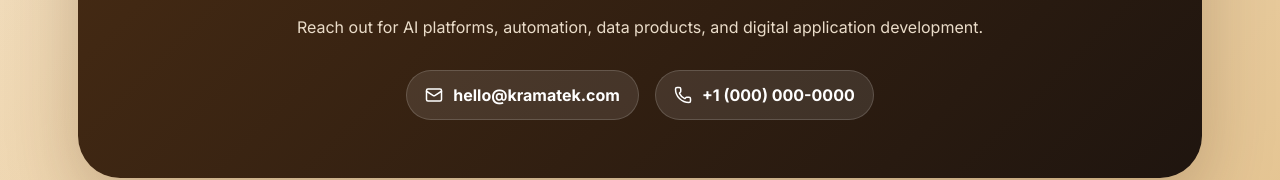
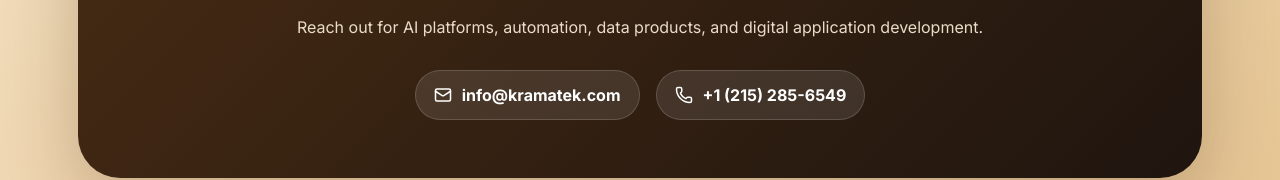
Before and after one commit to kramatecksolutions-create/website2, a React (Vite) app: page / in a window 1280 px wide. Shown: the part 2068-2248 px from the top of the page. Built offline with nearby package versions, Linux system fonts and the light colour scheme.

Commit message:
Add files via upload

```diff
--- a/src/App.jsx
+++ b/src/App.jsx
@@ -43,7 +43,7 @@
           <img src="/assets/krama-favicon-black.png" alt="KramaTek icon" />
           <h2>Let’s build something intelligent.</h2>
           <p>Reach out for AI platforms, automation, data products, and digital application development.</p>
-          <div className="contactLinks"><a href="mailto:hello@kramatek.com"><Mail size={18}/> hello@kramatek.com</a><a href="tel:+10000000000"><Phone size={18}/> +1 (000) 000-0000</a></div>
+          <div className="contactLinks"><a href="mailto:info@kramatek.com"><Mail size={18}/> info@kramatek.com</a><a href="tel:+12152856549"><Phone size={18}/> +1 (215) 285-6549</a></div>
         </div>
       </section>
 
```
